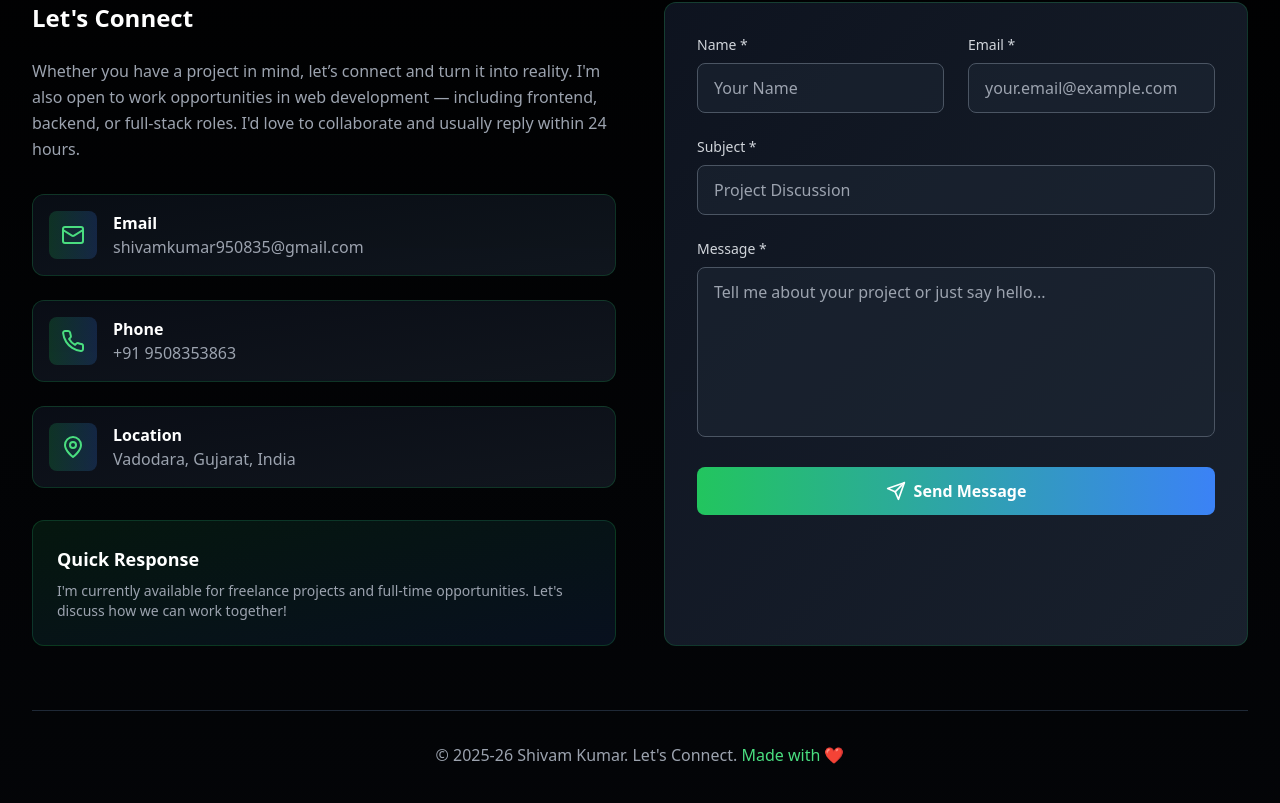
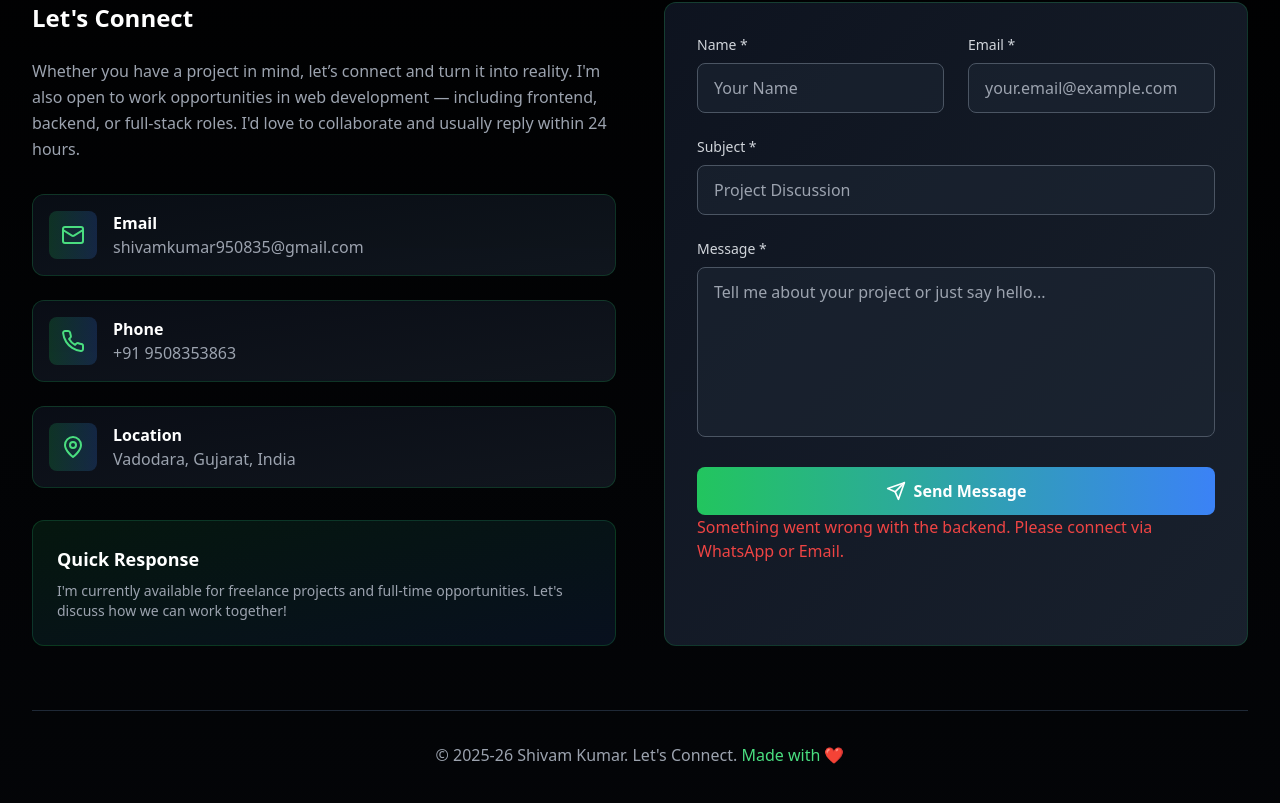
Before and after one commit to Shivamkumar39/project, a React (Vite) app: page / in a window 1280 px wide. Shown: the part 6631-7434 px from the top of the page. Built offline with nearby package versions, Linux system fonts and the light colour scheme.

Commit message:
my portfolio

```diff
--- a/src/components/Contact.tsx
+++ b/src/components/Contact.tsx
@@ -268,6 +268,10 @@ const Contact = () => {
                   </>
                 )}
               </motion.button>
+              <span className="text-red-500 font-normal">
+                Something went wrong with the backend. Please connect via WhatsApp or Email.
+              </span>
+
             </form>
           </motion.div>
         </div>
```
